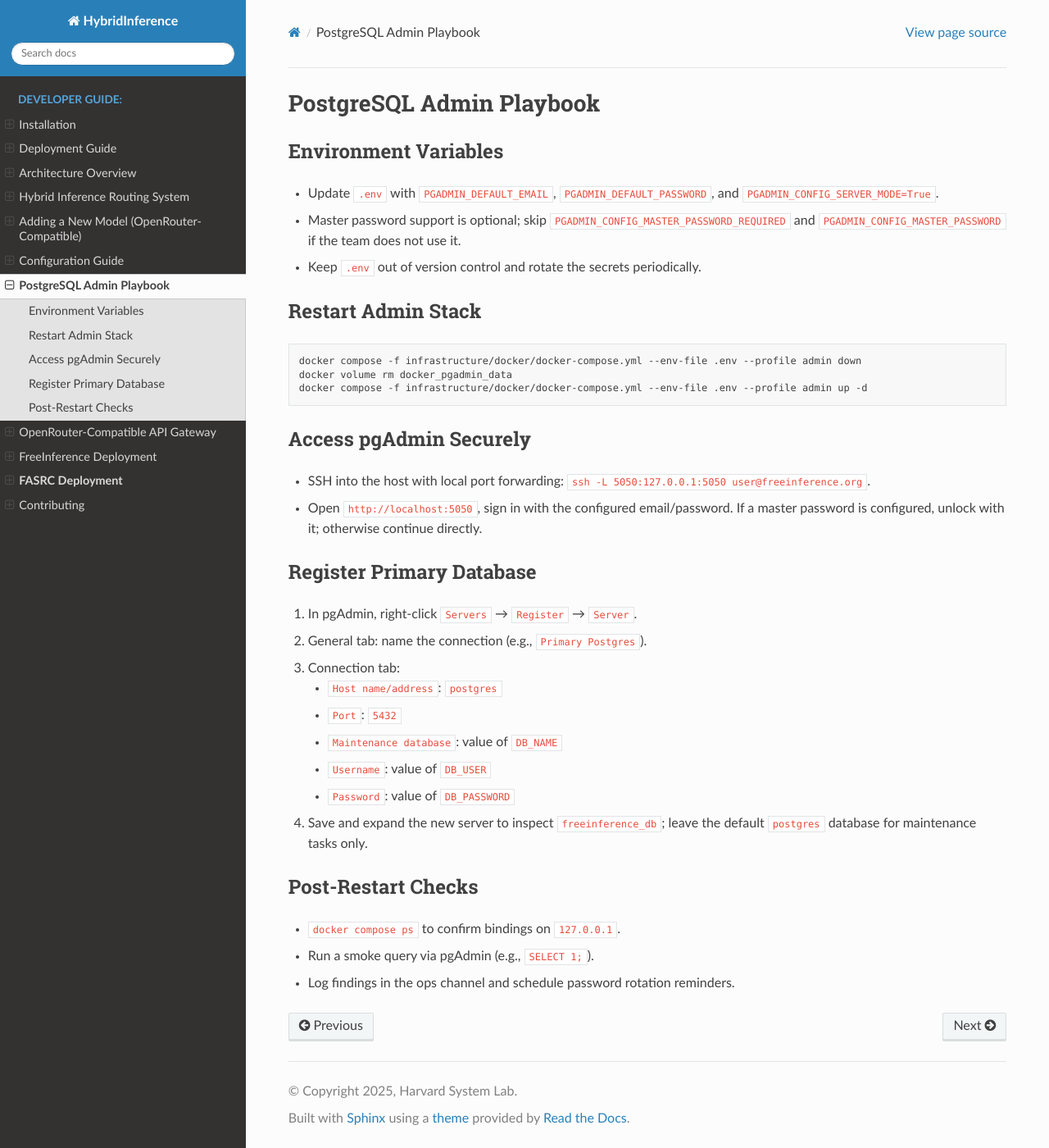
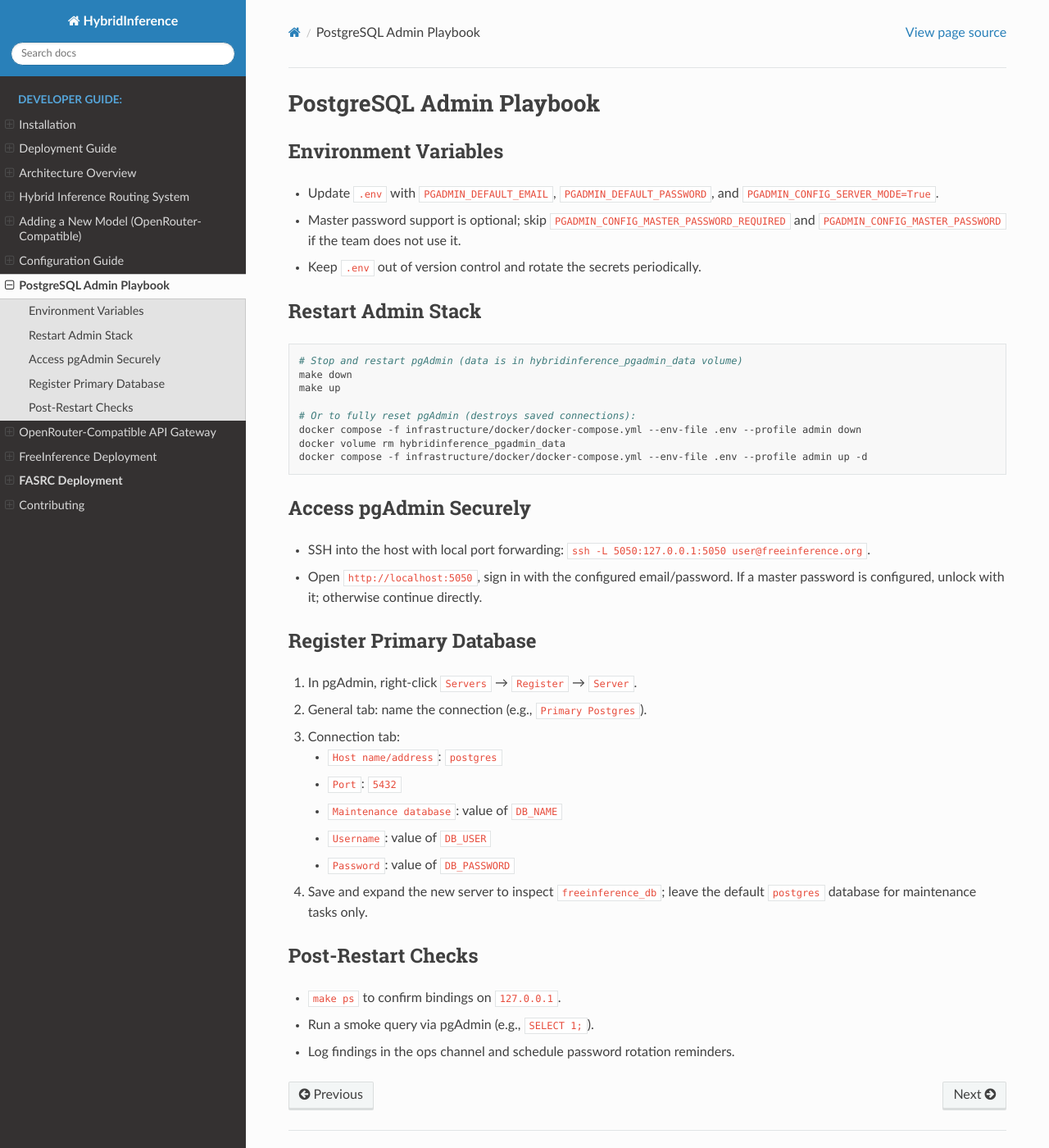
Before and after one commit to B-A-M-N/hybridInference, a Sphinx documentation site: the page built from docs/source/developer/database.md, in a window 1280 px wide and 1400 px high. Shown: the whole window at 82% size. Built offline with Sphinx 7.4.7 and the Read the Docs theme 3.1.0, drawn with Linux system fonts in a browser that asks for light colours.

Commit message:
docs: fix remaining stale references in openrouter, database, deployment
- openrouter.md: replace "port 80 via systemd" intro with Docker description
- database.md: fix volume name to hybridinference_pgadmin_data, use make commands
- deployment.md: add Grafana public access security note

Co-Authored-By: Claude Opus 4.6 <noreply@anthropic.com>

````diff
--- a/docs/source/developer/database.md
+++ b/docs/source/developer/database.md
@@ -7,8 +7,13 @@
 
 ## Restart Admin Stack
 ```bash
+# Stop and restart pgAdmin (data is in hybridinference_pgadmin_data volume)
+make down
+make up
+
+# Or to fully reset pgAdmin (destroys saved connections):
 docker compose -f infrastructure/docker/docker-compose.yml --env-file .env --profile admin down
-docker volume rm docker_pgadmin_data
+docker volume rm hybridinference_pgadmin_data
 docker compose -f infrastructure/docker/docker-compose.yml --env-file .env --profile admin up -d
 ```
 
@@ -28,6 +33,6 @@ docker compose -f infrastructure/docker/docker-compose.yml --env-file .env --pro
 4. Save and expand the new server to inspect `freeinference_db`; leave the default `postgres` database for maintenance tasks only.
 
 ## Post-Restart Checks
-- `docker compose ps` to confirm bindings on `127.0.0.1`.
+- `make ps` to confirm bindings on `127.0.0.1`.
 - Run a smoke query via pgAdmin (e.g., `SELECT 1;`).
 - Log findings in the ops channel and schedule password rotation reminders.
````
Also changed, not shown: docs/source/developer/deployment.md (+4 -0 lines), docs/source/developer/openrouter.md (+1 -1 lines).
